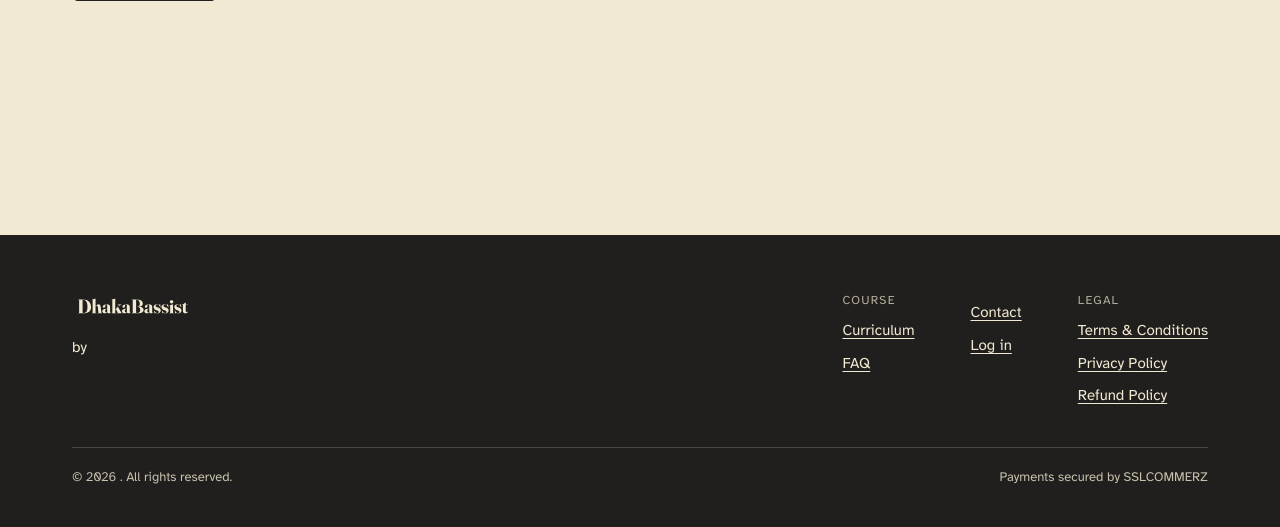
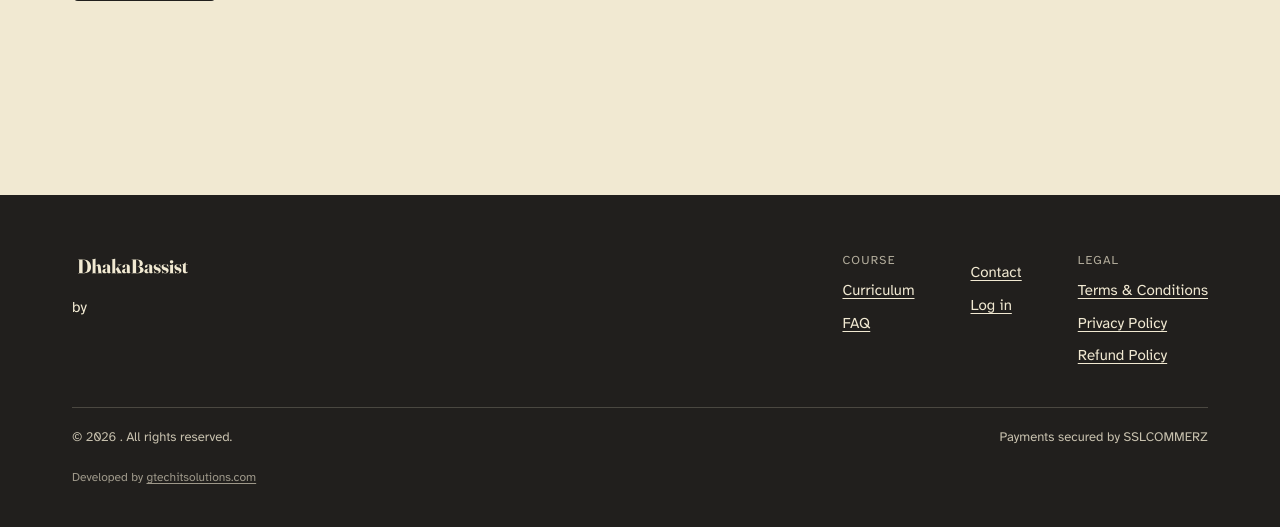
Before and after one commit to giasuddin90/dhakabassist, a Django app: template templates/pages/home.html in a window 1280 px wide. Shown: the part 273-800 px from the top of the page. Run offline with Django 4.2, Linux system fonts and the light colour scheme; the template is opened without the code that fills it, so the values that code supplies are empty; parts of the project's set-up code (start-up, migrations or seed data) failed here and were passed over.

Commit message:
add develop by option

```diff
--- a/static/css/site.css
+++ b/static/css/site.css
@@ -2184,6 +2184,22 @@ select {
   opacity: 0.8;
 }
 
+/* A quiet developer credit under the copyright row. The link keeps a 44px
+   tap target without making the text any bigger. */
+.site-footer__credit {
+  margin: -32px 0 -12px;
+  font-size: 12px;
+  opacity: 0.6;
+}
+
+.site-footer__credit a {
+  display: inline-flex;
+  align-items: center;
+  min-height: 44px;
+  text-decoration: underline;
+  text-underline-offset: 2px;
+}
+
 /* --------------------------------------------------------------- learning */
 
 .learn {
--- a/templates/includes/footer.html
+++ b/templates/includes/footer.html
@@ -37,5 +37,8 @@
       <span>&copy; {% now "Y" %} {% blocktranslate with name=site.name %}{{ name }}. All rights reserved.{% endblocktranslate %}</span>
       <span>{% translate "Payments secured by SSLCOMMERZ" %}</span>
     </div>
+
+    {# The developer credit is always English, so it isn't translated. #}
+    <p class="site-footer__credit" lang="en">Developed by <a href="https://gtechitsolutions.com" rel="noopener">gtechitsolutions.com</a></p>
   </div>
 </footer>
```
